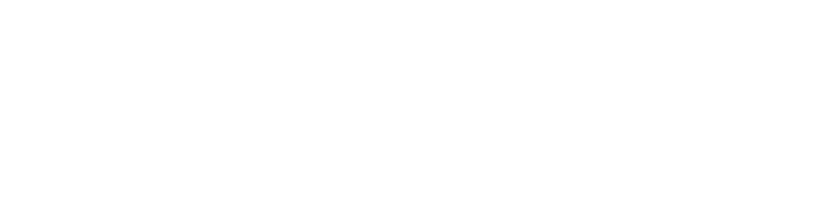
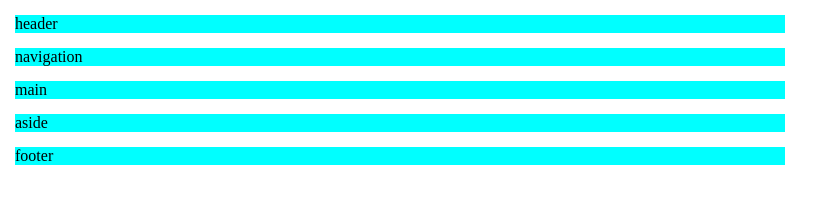
Before and after one commit to obifemi/grid, a plain HTML site: page index.html in a window 1280 px wide. Shown: the whole page, without its empty margins (0-833 px from the left). Drawn offline with Linux system fonts and the light colour scheme.

Commit message:
add index

```diff
--- a/index.html
+++ b/index.html
@@ -4,8 +4,44 @@
     <meta charset="UTF-8">
     <meta name="viewport" content="width=device-width, initial-scale=1.0">
     <title>Grid System</title>
+    <style>
+        *, ::before, ::after{
+            padding: 0;
+            margin: 0;
+            box-sizing:content-box;
+        }
+        body{
+            font-size: 16px;
+        }
+
+  .container{
+    width: 100vh;
+    height: 100vh;
+  }
+  header, nav, main, aside, footer{
+    background-color: aqua;
+    margin: 15px;
+  }
+    </style>
 </head>
 <body>
+    <div class="container">
+        <header>
+            header
+        </header>
+        <nav>
+            navigation
+        </nav>
+        <main>
+            main
+        </main>
+        <aside>
+            aside
+        </aside>
+        <footer>
+            footer
+        </footer>
 
+    </div>
 </body>
 </html>
```
